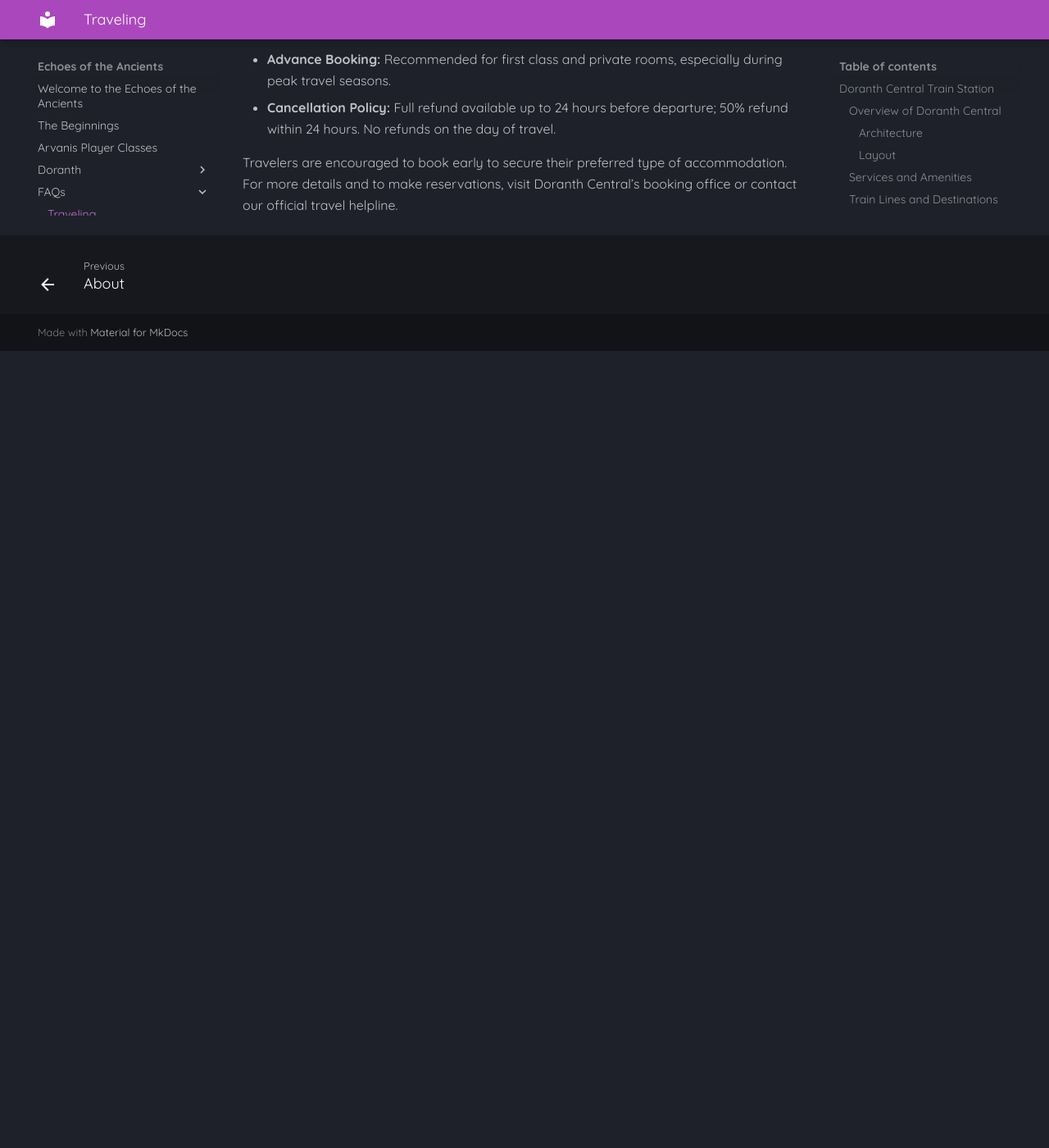
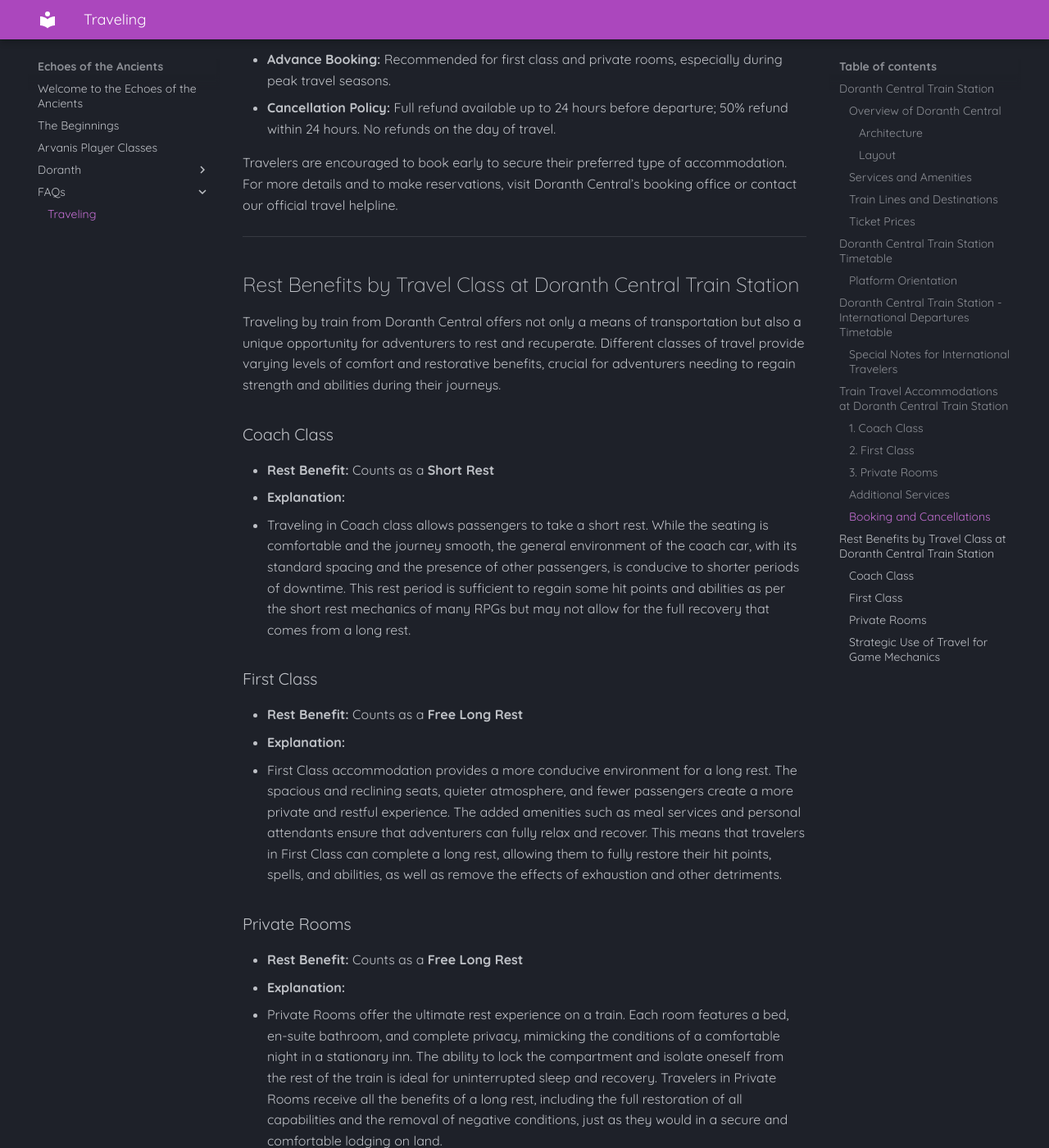
Before and after one commit to Bomchoo/Arvanis-Wiki, an MkDocs documentation site: the page built from docs/FAQs/Traveling.md, in a window 1280 px wide and 1400 px high, scrolled down 5872 px. Shown: the whole window at 82% size. Built offline with MkDocs 1.6.1 and Material for MkDocs 9.7.7, drawn with Linux system fonts in a browser that asks for light colours; before the commit the page ends 6300 px from its top, so only the background shows below that; some of the changed text lies outside the part shown.

Commit message:
Update Traveling / Fix Typos

```diff
--- a/docs/FAQs/Traveling.md
+++ b/docs/FAQs/Traveling.md
@@ -146,3 +146,31 @@ Trains departing from Doranth Central offer various classes of service to cater
 - **Cancellation Policy:** Full refund available up to 24 hours before departure; 50% refund within 24 hours. No refunds on the day of travel.
 
 Travelers are encouraged to book early to secure their preferred type of accommodation. For more details and to make reservations, visit Doranth Central’s booking office or contact our official travel helpline.
+
+---
+
+## Rest Benefits by Travel Class at Doranth Central Train Station
+
+Traveling by train from Doranth Central offers not only a means of transportation but also a unique opportunity for adventurers to rest and recuperate. Different classes of travel provide varying levels of comfort and restorative benefits, crucial for adventurers needing to regain strength and abilities during their journeys.
+
+### Coach Class
+- **Rest Benefit:** Counts as a **Short Rest**
+- **Explanation:**
+  - Traveling in Coach class allows passengers to take a short rest. While the seating is comfortable and the journey smooth, the general environment of the coach car, with its standard spacing and the presence of other passengers, is conducive to shorter periods of downtime. This rest period is sufficient to regain some hit points and abilities as per the short rest mechanics of many RPGs but may not allow for the full recovery that comes from a long rest.
+
+### First Class
+- **Rest Benefit:** Counts as a **Free Long Rest**
+- **Explanation:**
+  - First Class accommodation provides a more conducive environment for a long rest. The spacious and reclining seats, quieter atmosphere, and fewer passengers create a more private and restful experience. The added amenities such as meal services and personal attendants ensure that adventurers can fully relax and recover. This means that travelers in First Class can complete a long rest, allowing them to fully restore their hit points, spells, and abilities, as well as remove the effects of exhaustion and other detriments.
+
+### Private Rooms
+- **Rest Benefit:** Counts as a **Free Long Rest**
+- **Explanation:**
+  - Private Rooms offer the ultimate rest experience on a train. Each room features a bed, en-suite bathroom, and complete privacy, mimicking the conditions of a comfortable night in a stationary inn. The ability to lock the compartment and isolate oneself from the rest of the train is ideal for uninterrupted sleep and recovery. Travelers in Private Rooms receive all the benefits of a long rest, including the full restoration of all capabilities and the removal of negative conditions, just as they would in a secure and comfortable lodging on land.
+
+### Strategic Use of Travel for Game Mechanics
+Adventurers should consider their physical and magical needs when booking train travel. Choosing the right class can be a strategic decision, especially when preparing for or recovering from quests and battles. While Coach offers a quick breather, First Class and Private Rooms are excellent choices for complete rejuvenation.
+
+Booking in advance is recommended, especially for First Class and Private Rooms, to ensure availability and the best recovery conditions during peak travel times or following strenuous adventures.
+
+For detailed prices, amenities, and additional services, adventurers should visit the booking office at Doranth Central.
```
Also changed, not shown: docs/Doranth/about.md (+1 -1 lines).
